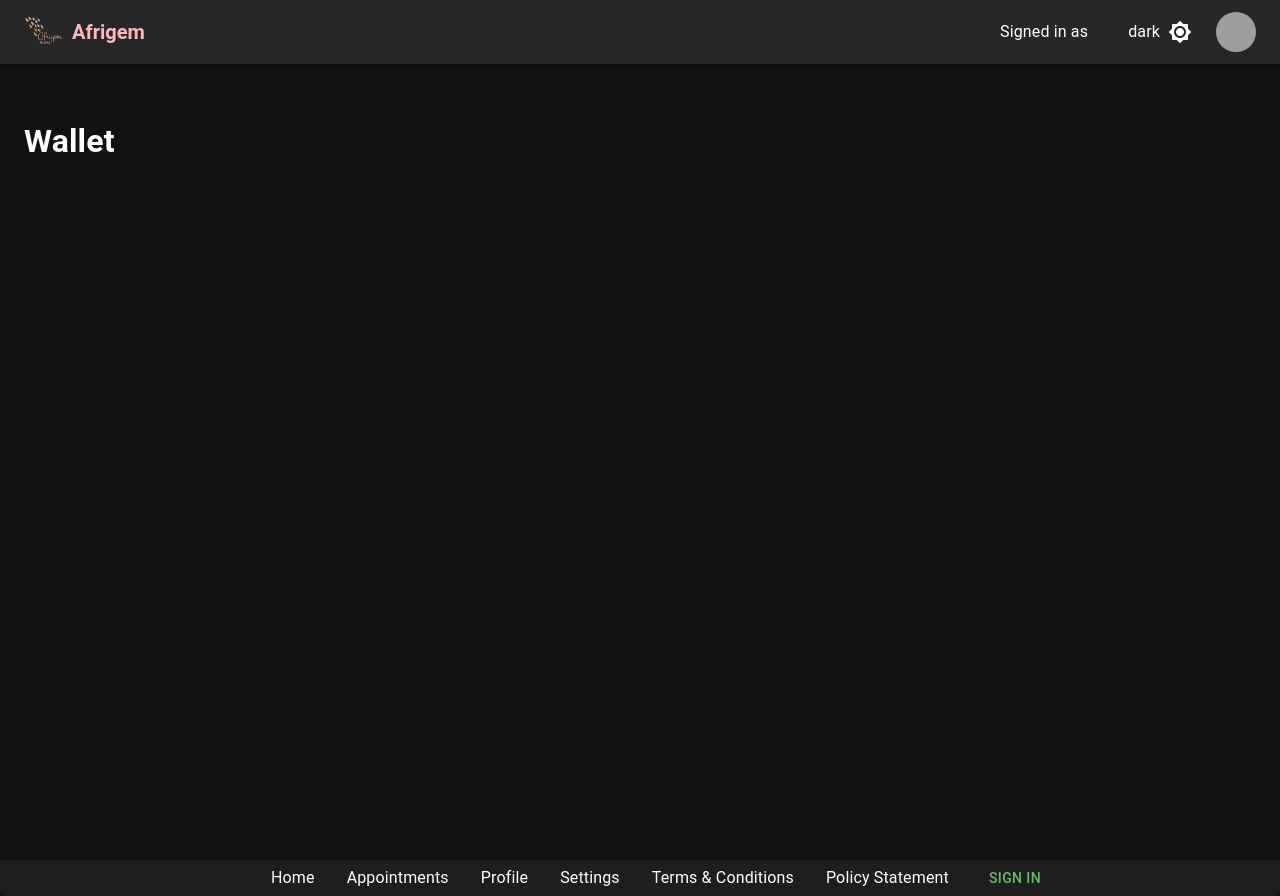
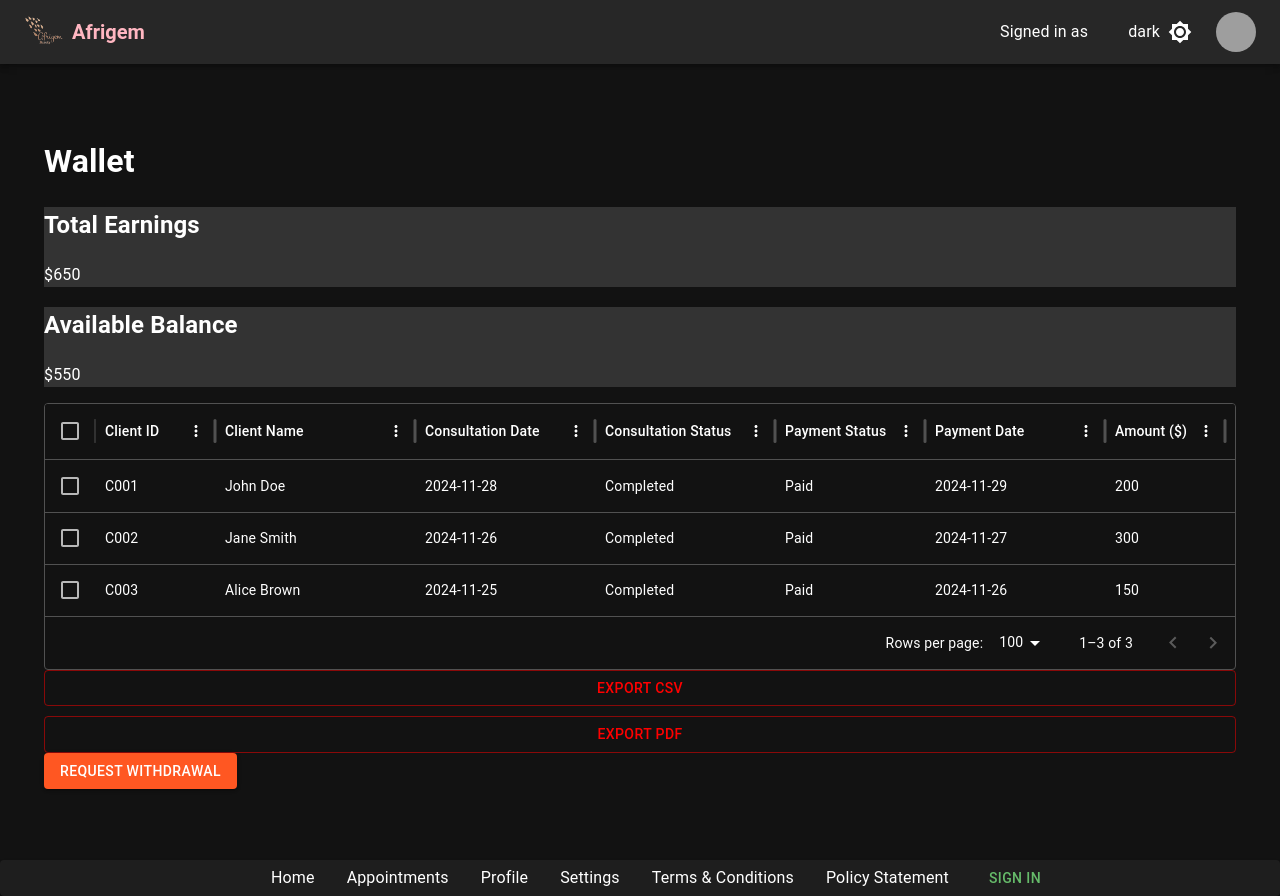
Before and after one commit to afrigem/dermatologist-dashboard, a Next.js app: page /dashboard/wallet/Wallet in a window 1280 px wide. Built offline with nearby package versions, Linux system fonts and the light colour scheme; no server answers; grey boxes are pictures that could not be loaded.

Commit message:
adjustments to appointment page and building the wallet page

```diff
--- /dev/null
+++ b/src/pages/dashboard/wallet/Wallet.module.scss
@@ -0,0 +1,55 @@
+.walletContainer {
+    padding: 20px;
+    background-color: var(--background-color);
+  }
+
+  .dataCard {
+    display: flex;
+    flex-direction: column;
+    justify-content: center;
+    padding: 20px;
+    border-radius: 8px;
+    box-shadow: 0 4px 6px rgba(0, 0, 0, 0.1);
+  }
+
+  .dataGridContainer {
+    margin-top: 20px;
+    background-color: var(--data-grid-background);
+  }
+
+  .exportButtons {
+    display: flex;
+    flex-direction: column;
+    gap: 10px;
+  }
+
+  /* Light theme styles */
+  .lightTheme {
+    --background-color: #ffffff;
+    --data-grid-background: #f5f5f5;
+  }
+
+  .darkTheme {
+    --background-color: #333;
+    --data-grid-background: #424242;
+  }
+
+  .darkTheme .dataCard {
+    background-color: #424242;
+    color: white;
+  }
+
+  .lightTheme .dataCard {
+    background-color: #ffffff;
+    color: black;
+  }
+
+  .darkTheme .exportButtons button {
+    border-color: #ff0000;
+    color: white;
+  }
+
+  .lightTheme .exportButtons button {
+    border-color: #ff8400;
+    color: black;
+  }
--- a/src/pages/dashboard/wallet/Wallet.tsx
+++ b/src/pages/dashboard/wallet/Wallet.tsx
@@ -1,9 +1,146 @@
-import React from "react";
+import React, { useState } from "react";
+import { DataGrid, GridColDef, GridRowsProp } from "@mui/x-data-grid";
+import { Dialog, DialogTitle, DialogActions, DialogContent, Button, TextField, useTheme } from "@mui/material";
+import { jsPDF } from "jspdf";
+import "jspdf-autotable";
+import * as XLSX from "xlsx";
+import styles from "./Wallet.module.scss";
 
-const Wallet = () => {
-    return (
-        <h1>Wallet</h1>
-    )
-}
+const Wallet: React.FC = () => {
+  const [rows] = useState<GridRowsProp>([
+    { id: 1, client_id: "C001", client_name: "John Doe", consultation_date: "2024-11-28", consultation_status: "Completed", payment_status: "Paid", payment_date: "2024-11-29", amount: 200 },
+    { id: 2, client_id: "C002", client_name: "Jane Smith", consultation_date: "2024-11-26", consultation_status: "Completed", payment_status: "Paid", payment_date: "2024-11-27", amount: 300 },
+    { id: 3, client_id: "C003", client_name: "Alice Brown", consultation_date: "2024-11-25", consultation_status: "Completed", payment_status: "Paid", payment_date: "2024-11-26", amount: 150 },
+  ]);
+
+  const totalEarnings = rows.reduce((acc, row) => acc + row.amount, 0);
+  const availableBalance = totalEarnings - 100; // Assume $100 is reserved
+
+  const [withdrawalDialogOpen, setWithdrawalDialogOpen] = useState(false);
+  const [withdrawalAmount, setWithdrawalAmount] = useState<number | string>("");
+  const [errorMessage, setErrorMessage] = useState("");
+
+  const handleExportCSV = () => {
+    const worksheet = XLSX.utils.json_to_sheet(rows);
+    const workbook = XLSX.utils.book_new();
+    XLSX.utils.book_append_sheet(workbook, worksheet, "Earnings");
+    XLSX.writeFile(workbook, "earnings.csv");
+  };
+
+  const handleExportPDF = () => {
+    const doc = new jsPDF();
+    doc.text("Earnings Report", 10, 10);
+    const data = rows.map(({ client_id, client_name, consultation_date, consultation_status, payment_status, payment_date, amount }) => [
+      client_id,
+      client_name,
+      consultation_date,
+      consultation_status,
+      payment_status,
+      payment_date,
+      `$${amount}`,
+    ]);
+    doc.autoTable({
+      head: [["Client ID", "Client Name", "Consultation Date", "Consultation Status", "Payment Status", "Payment Date", "Amount"]],
+      body: data,
+    });
+    doc.save("earnings.pdf");
+  };
+
+  const handleRequestWithdrawal = () => {
+    if (typeof withdrawalAmount === "string" || withdrawalAmount <= 0 || withdrawalAmount > availableBalance) {
+      setErrorMessage("Transaction declined due to insufficient funds.");
+    } else {
+      setErrorMessage("");
+      if (window.confirm(`Are you sure you want to withdraw $${withdrawalAmount}?`)) {
+        alert("Withdrawal requested successfully.");
+        setWithdrawalDialogOpen(false);
+        setWithdrawalAmount("");
+      }
+    }
+  };
+
+  const columns: GridColDef[] = [
+    { field: "client_id", headerName: "Client ID", width: 120 },
+    { field: "client_name", headerName: "Client Name", width: 200 },
+    { field: "consultation_date", headerName: "Consultation Date", width: 180 },
+    { field: "consultation_status", headerName: "Consultation Status", width: 180 },
+    { field: "payment_status", headerName: "Payment Status", width: 150 },
+    { field: "payment_date", headerName: "Payment Date", width: 180 },
+    { field: "amount", headerName: "Amount ($)", width: 120 },
+  ];
+
+  // Get the current theme
+  const theme = useTheme();
+
+  // Define dynamic styles based on the theme
+  const cardStyle = {
+    backgroundColor: theme.palette.mode === "dark" ? "#333" : "#fff", // Dark mode or light mode
+    color: theme.palette.mode === "dark" ? "#fff" : "#000", // Text color
+  };
+
+  const buttonStyle = {
+    backgroundColor: theme.palette.mode === "dark" ? "#ff5722" : "#6200ea", // Button color
+    color: "#fff",
+  };
+
+  return (
+    <div className={styles.walletContainer}>
+      <h1 className={styles.title}>Wallet</h1>
+
+      {/* Data Cards */}
+      <div className={styles.cardContainer}>
+        <div className={styles.card} style={cardStyle}>
+          <h2>Total Earnings</h2>
+          <p>${totalEarnings}</p>
+        </div>
+        <div className={styles.card} style={cardStyle}>
+          <h2>Available Balance</h2>
+          <p>${availableBalance}</p>
+        </div>
+      </div>
+
+      {/* Earnings Table */}
+      <div className={styles.tableContainer}>
+        <DataGrid rows={rows} columns={columns} pageSize={5} rowsPerPageOptions={[5]} checkboxSelection />
+        <div className={styles.exportButtons}>
+          <Button variant="outlined" onClick={handleExportCSV}>
+            Export CSV
+          </Button>
+          <Button variant="outlined" onClick={handleExportPDF}>
+            Export PDF
+          </Button>
+        </div>
+      </div>
+
+      {/* Withdrawal Button */}
+      <div className={styles.withdrawButtonContainer}>
+        <Button variant="contained" style={buttonStyle} onClick={() => setWithdrawalDialogOpen(true)}>
+          Request Withdrawal
+        </Button>
+      </div>
+
+      {/* Withdrawal Dialog */}
+      <Dialog open={withdrawalDialogOpen} onClose={() => setWithdrawalDialogOpen(false)}>
+        <DialogTitle>Request Withdrawal</DialogTitle>
+        <DialogContent>
+          <TextField
+            label="Withdrawal Amount"
+            type="number"
+            fullWidth
+            value={withdrawalAmount}
+            onChange={(e) => setWithdrawalAmount(Number(e.target.value))}
+          />
+          {errorMessage && <p className={styles.error}>{errorMessage}</p>}
+        </DialogContent>
+        <DialogActions>
+          <Button onClick={() => setWithdrawalDialogOpen(false)}>Cancel</Button>
+          <Button onClick={handleRequestWithdrawal} color="primary">
+            Confirm
+          </Button>
+        </DialogActions>
+      </Dialog>
+    </div>
+  );
+};
 
 export default Wallet;
```
Also changed, not shown: package.json (+7 -2 lines), src/pages/dashboard/appointments/Appointments.module.scss (+21 -3 lines), src/pages/dashboard/appointments/Appointments.tsx (+78 -32 lines), 2 other files (tests, documents, lock files or other folders).
